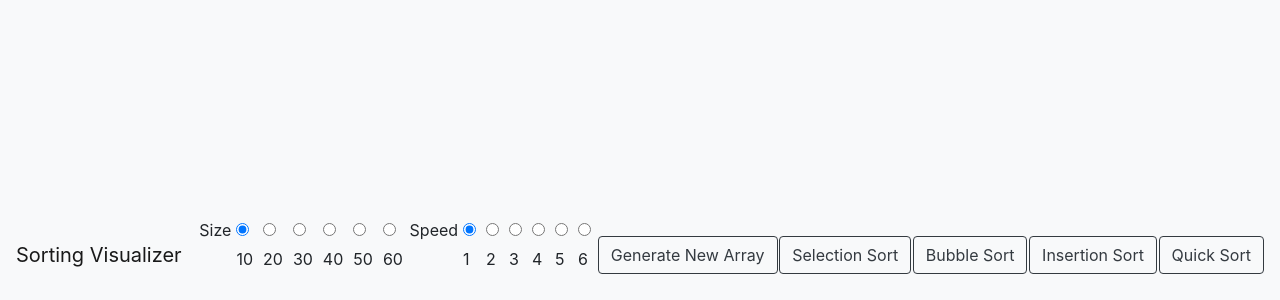
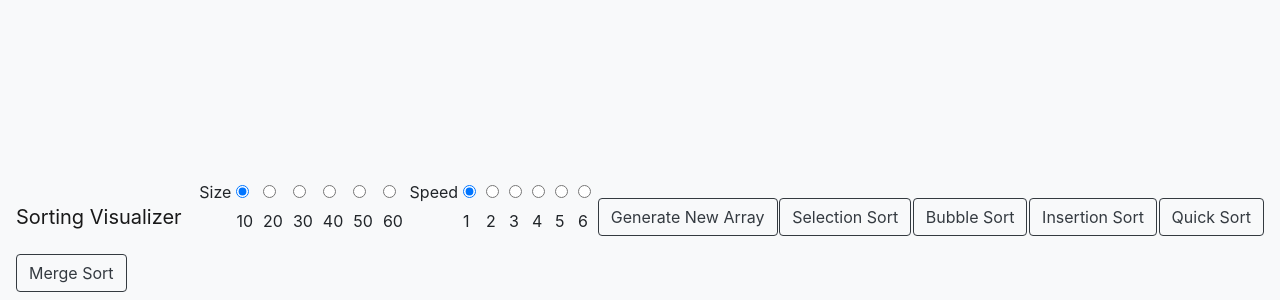
Before and after one commit to vslala/sorting-visualizer, a React (Create React App) app: page / in a window 1280 px wide. Shown: the part 500-800 px from the top of the page. Built offline with nearby package versions, Linux system fonts and the light colour scheme.

Commit message:
implement merge sort algorithm

```diff
--- a/src/App.tsx
+++ b/src/App.tsx
@@ -34,6 +34,8 @@ function App() {
                 color: BLACK
             });
         }
+
+        console.log(arr);
         return arr;
     }
 
@@ -49,10 +51,12 @@ function App() {
         setIsRunning(true);
         let startTime = new Date().getTime();
         setInfo(<div>
-            <h2>Average Time Complexity: <strong>O(n²)</strong></h2><p>Bubble sort, sometimes referred to as sinking sort,
+            <h2>Average Time Complexity: <strong>O(n²)</strong></h2><p>Bubble sort, sometimes referred to as sinking
+            sort,
             is a simple sorting algorithm that repeatedly steps through the list,
             compares adjacent elements and swaps them if they are in the wrong order.
-            The pass through the list is repeated until the list is sorted.</p><p>In computer science, selection sort is an in-place comparison sorting algorithm.
+            The pass through the list is repeated until the list is sorted.</p><p>In computer science, selection sort is
+            an in-place comparison sorting algorithm.
             It has an O(n²) time complexity, which makes it inefficient on large lists,
             and generally performs worse than the similar insertion sort</p>
         </div>);
@@ -98,9 +102,9 @@ function App() {
         setInfo(<div>
             <h2>Average Time Complexity: <strong>O(n²)</strong></h2>
             <p>Bubble sort, sometimes referred to as sinking sort,
-            is a simple sorting algorithm that repeatedly steps through the list,
-            compares adjacent elements and swaps them if they are in the wrong order.
-            The pass through the list is repeated until the list is sorted.</p>
+                is a simple sorting algorithm that repeatedly steps through the list,
+                compares adjacent elements and swaps them if they are in the wrong order.
+                The pass through the list is repeated until the list is sorted.</p>
         </div>)
 
         let arr = [...bars];
@@ -270,6 +274,61 @@ function App() {
 
     }
 
+    const mergeSort = async () => {
+        setIsRunning(true);
+        let startTime = new Date().getTime();
+        setInfo(<div>
+            <h2>Average Time Complexity: <strong>O(n log n)</strong></h2>
+            <p>In computer science, merge sort is an efficient,
+                general-purpose, comparison-based sorting algorithm.
+                Most implementations produce a stable sort, which means
+                that the order of equal elements is the same in the input and output.
+                Merge sort is a divide and conquer algorithm that was invented by John von Neumann in 1945.
+            </p>
+        </div>)
+
+        let arr = [...bars];
+        let length = arr.length;
+        let aux: any[] = new Array(length);
+        for (let arrSize = 1; arrSize < length; arrSize = 2 * arrSize) {
+            for (let low = 0; low < length - arrSize; low = low  + (2 * arrSize)) {
+                let leftIndex = low;
+                let mid = low + arrSize;
+                let rightIndex = mid;
+                let end = Math.min(low + (2*arrSize), length);
+                let auxIndex = leftIndex;
+
+                arr[low].color = BLACK;
+                arr[end  - 1].color = BLACK;
+                dispatch({type: SORT, payload: [...arr]});
+                await wait(speed);
+
+                while (leftIndex < mid && rightIndex < end) {
+                    if (less(arr, leftIndex, rightIndex)) aux[auxIndex++] = arr[leftIndex++];
+                    else aux[auxIndex++] = arr[rightIndex++];
+                }
+
+                while (leftIndex <  mid) aux[auxIndex++] = arr[leftIndex++];
+                while (rightIndex < end) aux[auxIndex++] = arr[rightIndex++];
+
+                for (let i=low; i < end; i++) {
+                    arr[i] = aux[i];
+                    arr[i].x = i;
+
+                    arr[i].color = GREEN;
+                    dispatch({type: SORT, payload: [...arr]});
+                    await wait(speed);
+                }
+            }
+        }
+
+
+        await paintSteelBlue(arr);
+        setIsRunning(false);
+        setTimeElapsed(new Date().getTime() - startTime);
+
+    }
+
     const wait = (ms: number) => new Promise(resolve => setTimeout(resolve, ms));
 
     const randomNumber = (min: number, max: number) => {
@@ -362,6 +421,9 @@ function App() {
                 <button type={"button"} disabled={isRunning} className={"btn btn-outline-dark"}
                         onClick={quickSortOrchestrator}>Quick Sort
                 </button>
+                <button type={"button"} disabled={isRunning} className={"btn btn-outline-dark"}
+                        onClick={mergeSort}>Merge Sort
+                </button>
             </nav>
         </>
 
```
